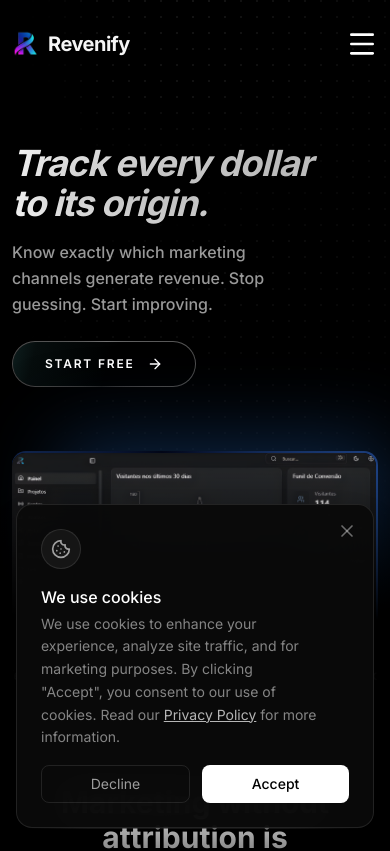
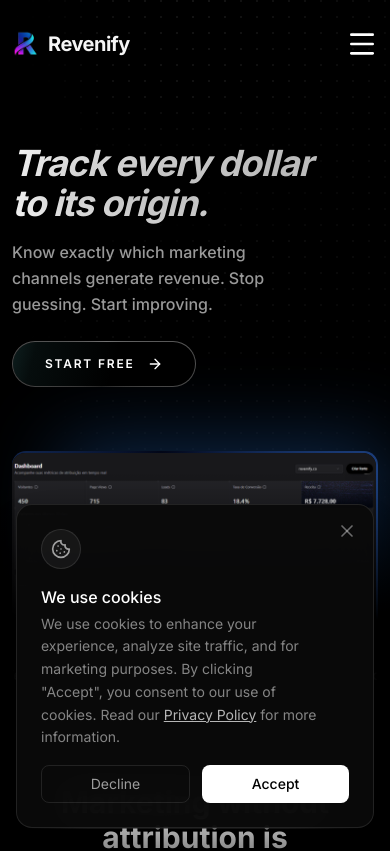
Before and after one commit to isacarioproject-ux/Revenify.co, a React (Vite) app: page / in a window 390 px wide. Shown: the top 851 px of the page. Built offline with nearby package versions, Linux system fonts and the light colour scheme.

Commit message:
refactor: revert hero to static images, remove DashboardMockup component

```diff
--- a/src/components/home/Hero.tsx
+++ b/src/components/home/Hero.tsx
@@ -39,7 +39,7 @@ export const Hero = () => {
             </div>
 
             {/* Text Content */}
-            <div className="relative z-20 w-full max-w-7xl mx-auto px-3 sm:px-8 xl:px-12 pt-36 sm:pt-40 lg:pt-44 pb-4 sm:pb-24">
+            <div className="relative z-30 w-full max-w-7xl mx-auto px-3 sm:px-8 xl:px-12 pt-36 sm:pt-40 lg:pt-44 pb-4 sm:pb-24 lg:pb-40">
                 {/* Headline */}
                 <motion.h1
                     initial={{ opacity: 0, y: 20 }}
@@ -96,10 +96,10 @@ export const Hero = () => {
                 initial={{ opacity: 0, y: 40 }}
                 animate={{ opacity: 1, y: 0 }}
                 transition={{ duration: 0.7, delay: 0.5 }}
-                className="relative z-20 w-full mt-12 sm:mt-0 px-3 sm:px-8 xl:px-12 max-w-7xl mx-auto"
+                className="relative z-20 w-full mt-12 sm:mt-0 lg:-mt-[11.9rem] xl:-mt-[13.4rem] px-3 sm:px-8 xl:px-12 max-w-7xl mx-auto flex justify-end"
             >
                 {/* Dashboard Outer Glowing Border Container (Animated Conic Gradient) */}
-                <div className="relative rounded-[14px] pt-[2px] pr-[2px] shadow-[30px_-30px_80px_-20px_rgba(26,75,140,0.5)] bg-[#050505] overflow-hidden">
+                <div className="relative rounded-[14px] pt-[2px] pr-[2px] shadow-[30px_-30px_80px_-20px_rgba(26,75,140,0.5)] bg-[#050505] overflow-hidden w-full lg:w-[75%] xl:w-[70%]">
                     {/* Animated moving gradient, similar to buttons but constrained to top/right exposed padding */}
                     <motion.div
                         className="absolute inset-[-1000%] bg-[conic-gradient(from_90deg_at_50%_50%,#020617_0%,#3b82f6_50%,#020617_100%)] opacity-100 z-10"
@@ -108,23 +108,19 @@ export const Hero = () => {
                     />
 
                     <div
-                        className="relative overflow-hidden rounded-[13px] bg-black z-20"
+                        className="relative overflow-hidden rounded-[13px] bg-[#0A0A0B] z-20"
                     >
-                        {/* Desktop image */}
+                        {/* Desktop Image */}
                         <img
-                            src="/Desktop.png"
-                            alt="Revenify Dashboard - Revenue Attribution Analytics"
-                            className="hidden sm:block w-full h-auto object-cover object-top"
-                            loading="eager"
-                            decoding="async"
+                            src="/desktop.png"
+                            alt="Revenify Dashboard"
+                            className="hidden sm:block w-full h-auto object-cover object-left-top shadow-2xl relative z-20"
                         />
-                        {/* Mobile image */}
+                        {/* Mobile Image */}
                         <img
-                            src="/Mobile.png"
-                            alt="Revenify Dashboard"
-                            className="sm:hidden w-full h-auto object-cover object-top"
-                            loading="eager"
-                            decoding="async"
+                            src="/mobile.png"
+                            alt="Revenify App Mobile"
+                            className="block sm:hidden w-full h-auto object-cover object-top shadow-lg relative z-20"
                         />
                     </div>
                 </div>
@@ -137,10 +133,9 @@ export const Hero = () => {
             />
 
             {/* Animated Feature Marquee Strip — (z-40) - Sitting perfectly on top of the section gradient, horizontally constrained to exactly match the dashboard image width */}
-            <div className="absolute bottom-6 left-0 right-0 z-40 w-full pointer-events-none">
-                <div className="w-full max-w-7xl mx-auto px-3 sm:px-8 xl:px-12">
-                    <div className="relative overflow-hidden bg-transparent pointer-events-auto">
-                        <div className="relative py-3 sm:py-4">
+            <div className="absolute bottom-6 left-0 right-0 z-40 w-full pointer-events-none px-3 sm:px-8 xl:px-12 max-w-7xl mx-auto flex justify-end">
+                <div className="w-full lg:w-[75%] xl:w-[70%] relative overflow-hidden bg-transparent pointer-events-auto">
+                    <div className="relative py-3 sm:py-4">
                             {/* Side gradient fades specific to the marquee text */}
                             <div className="absolute left-0 top-0 bottom-0 w-16 sm:w-32 z-10 pointer-events-none" style={{ background: 'linear-gradient(to right, rgb(0,0,0), transparent)' }} />
                             <div className="absolute right-0 top-0 bottom-0 w-16 sm:w-32 z-10 pointer-events-none" style={{ background: 'linear-gradient(to left, rgb(0,0,0), transparent)' }} />
@@ -161,7 +156,6 @@ export const Hero = () => {
                         </div>
                     </div>
                 </div>
-            </div>
 
             <style>{`
         @keyframes marquee {
--- a/vite.config.ts
+++ b/vite.config.ts
@@ -24,7 +24,7 @@ export default defineConfig({
     },
   },
   server: {
-    port: 3000,
+    port: 5173,
     open: true,
   },
 })
```
Also changed, not shown: public/Mobile.png, 1 other file (tests, documents, lock files or other folders).
